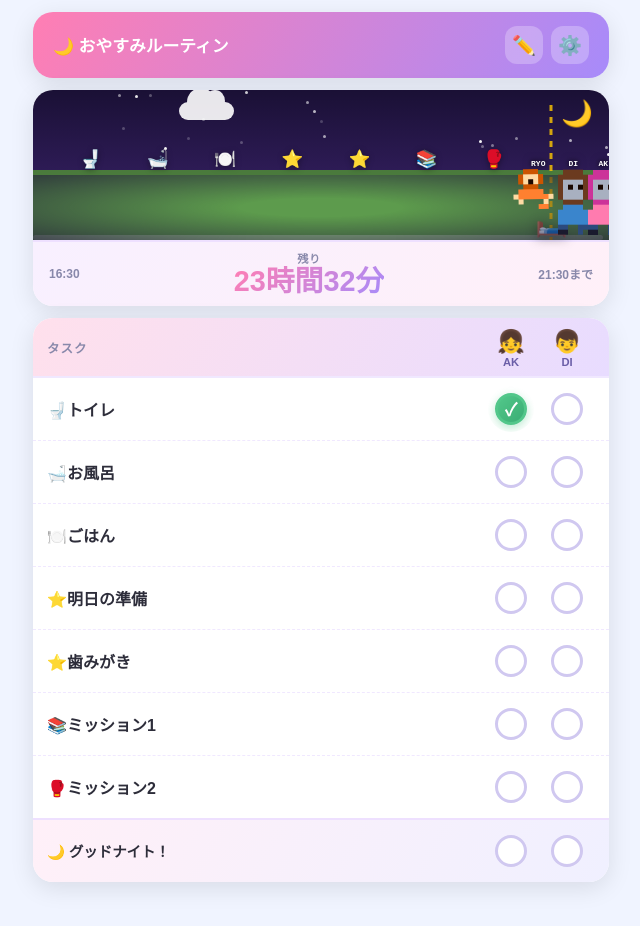
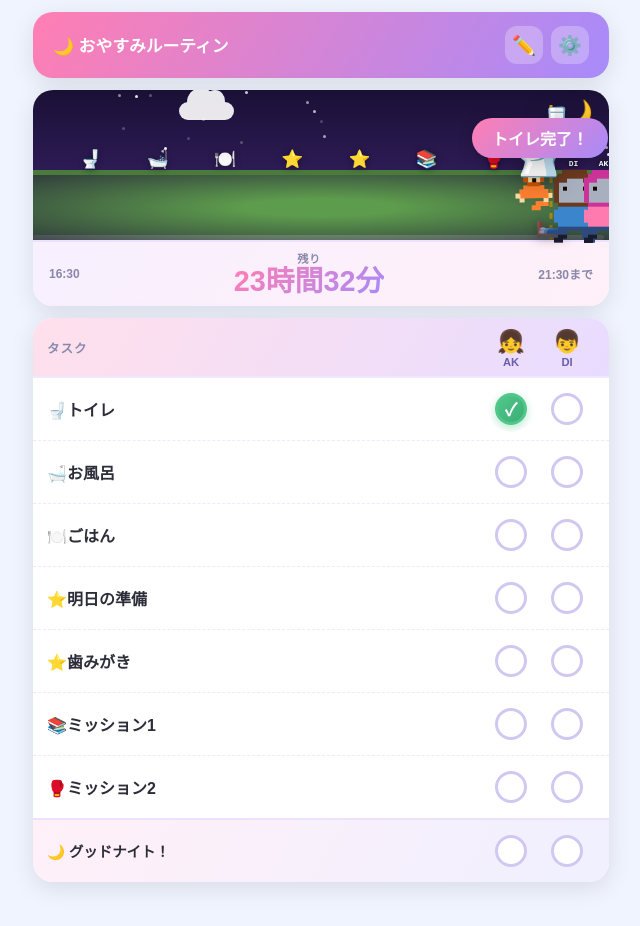
Before and after one commit to weldworks2017-art/kids-timer, a plain HTML site: page index.html in a window 1280 px wide. Both pictures are taken after a click on the element 830 px from the left and 408 px from the top of the page. Shown: the whole page, without its empty margins (319-959 px from the left). Drawn offline with Linux system fonts and the light colour scheme.

Commit message:
Fix: dynamic timing, popup position, character resolution, smooth movement
- Settings bedtime change now updates stage start/end/bedmarker immediately
- Event popup appears at character's x position inside stage-scene
- Popup persists until next event (no auto-fade)
- Character sprites upgraded from 8x12 to 12x18 (PX=4)
- Position updates every 5s using seconds precision for smooth movement

Co-Authored-By: Claude Sonnet 4.6 <noreply@anthropic.com>

```diff
--- a/index.html
+++ b/index.html
@@ -36,11 +36,12 @@
           <!-- task markers injected by JS -->
           <!-- characters injected by JS -->
         </div>
-      </div>
-    </div>
+      </div><!-- /stage-ground -->
+      <div class="event-layer" id="event-layer"></div>
+    </div><!-- /stage-scene -->
     <!-- Time bar -->
     <div class="stage-timebar">
-      <div class="timebar-start">16:30</div>
+      <div class="timebar-start" id="timebar-start">--:--</div>
       <div class="timebar-center">
         <div class="timebar-label">残り</div>
         <div class="timebar-value" id="time-remaining-value">--:--</div>
@@ -87,9 +88,6 @@
 
 </div><!-- .app -->
 
-<!-- Event layer for animations -->
-<div class="event-layer" id="event-layer"></div>
-
 <!-- Confetti -->
 <canvas id="confetti-canvas"></canvas>
 
--- a/script.js
+++ b/script.js
@@ -5,7 +5,7 @@
    Renders characters as CSS box-shadow pixel grids.
    Each "pixel" is a colored shadow offset from a 1px div.
 ============================================================ */
-const PX = 5; // CSS pixels per "dot"
+const PX = 4; // CSS pixels per "dot"
 
 // Convert 2D color-array grid to box-shadow CSS string
 // 0 or null = transparent
@@ -71,73 +71,96 @@ const PAL_RYO = {
    Grid is 10 cols × 8 rows for RYO (crawling)
 ============================================================ */
 
-// Shared head rows for AK/DI (rows 0-6)
+// Shared head rows for AK/DI — 12 cols × 9 rows
 const HEAD = [
-  [0,0,1,1,1,1,0,0],
-  [0,1,1,1,1,1,1,0],
-  [0,1,2,2,2,2,1,0],
-  [0,1,2,3,2,3,1,0],
-  [0,1,2,2,2,2,1,0],
-  [0,1,2,4,2,4,1,0],
-  [0,0,1,1,1,1,0,0],
+  [0,0,0,1,1,1,1,1,1,0,0,0],
+  [0,0,1,1,1,1,1,1,1,1,0,0],
+  [0,1,1,1,2,2,2,2,1,1,1,0],
+  [0,1,2,2,2,2,2,2,2,2,1,0],
+  [0,1,2,3,2,2,2,2,3,2,1,0],
+  [0,1,2,2,2,2,2,2,2,2,1,0],
+  [0,1,2,4,2,2,2,2,4,2,1,0],
+  [0,1,2,2,4,2,2,4,2,2,1,0],
+  [0,0,1,1,1,1,1,1,1,1,0,0],
 ];
 const HEAD_TIRED = [
-  [0,0,1,1,1,1,0,0],
-  [0,1,1,1,1,1,1,0],
-  [0,1,'G','G','G','G',1,0],
-  [0,1,'G',3,'G',3,1,0],
-  [0,1,'G','G','G','G',1,0],
-  [0,1,'G','G','G','G',1,0],
-  [0,0,1,1,1,1,0,0],
+  [0,0,0,1,1,1,1,1,1,0,0,0],
+  [0,0,1,1,1,1,1,1,1,1,0,0],
+  [0,1,1,1,'G','G','G','G',1,1,1,0],
+  [0,1,'G','G','G','G','G','G','G','G',1,0],
+  [0,1,'G',3,'G','G','G','G',3,'G',1,0],
+  [0,1,'G','G','G','G','G','G','G','G',1,0],
+  [0,1,'G','G','G','G','G','G','G','G',1,0],
+  [0,1,'G','G','G','G','G','G','G','G',1,0],
+  [0,0,1,1,1,1,1,1,1,1,0,0],
 ];
 
-// Body rows for normal shirt (rows 7-10)
+// Body rows — 12 cols × 5 rows
 const BODY = (shirt) => [
-  [0,0,shirt,shirt,shirt,shirt,0,0],
-  [0,shirt,shirt,shirt,shirt,shirt,shirt,0],
-  [0,shirt,shirt,shirt,shirt,shirt,shirt,0],
-  [0,shirt,shirt,shirt,shirt,shirt,shirt,0],
+  [0,0,shirt,shirt,shirt,shirt,shirt,shirt,shirt,shirt,0,0],
+  [0,shirt,shirt,shirt,shirt,shirt,shirt,shirt,shirt,shirt,shirt,0],
+  [0,shirt,shirt,shirt,shirt,shirt,shirt,shirt,shirt,shirt,shirt,0],
+  [0,shirt,shirt,shirt,shirt,shirt,shirt,shirt,shirt,shirt,shirt,0],
+  [0,0,shirt,shirt,shirt,shirt,shirt,shirt,shirt,shirt,0,0],
 ];
 
-// Belly body (after dinner - bulge row added)
+// Belly body — wide middle row
 const BODY_BELLY = (shirt) => [
-  [0,0,shirt,shirt,shirt,shirt,0,0],
-  [0,shirt,shirt,shirt,shirt,shirt,shirt,0],
-  [shirt,shirt,shirt,shirt,shirt,shirt,shirt,shirt],  // wide belly
-  [0,shirt,shirt,shirt,shirt,shirt,shirt,0],
+  [0,0,shirt,shirt,shirt,shirt,shirt,shirt,shirt,shirt,0,0],
+  [0,shirt,shirt,shirt,shirt,shirt,shirt,shirt,shirt,shirt,shirt,0],
+  [shirt,shirt,shirt,shirt,shirt,shirt,shirt,shirt,shirt,shirt,shirt,shirt],
+  [0,shirt,shirt,shirt,shirt,shirt,shirt,shirt,shirt,shirt,shirt,0],
+  [0,0,shirt,shirt,shirt,shirt,shirt,shirt,shirt,shirt,0,0],
 ];
 
 // Pajama body
 const BODY_PAJAMA = [
-  [0,0,8,8,8,8,0,0],
-  [0,8,8,8,8,8,8,0],
-  [0,8,8,9,9,8,8,0],
-  [0,8,8,8,8,8,8,0],
+  [0,0,8,8,8,8,8,8,8,8,0,0],
+  [0,8,8,8,8,8,8,8,8,8,8,0],
+  [0,8,8,8,9,9,9,9,8,8,8,0],
+  [0,8,8,8,8,8,8,8,8,8,8,0],
+  [0,0,8,8,8,8,8,8,8,8,0,0],
 ];
 
 // Pajama + belly
 const BODY_PAJAMA_BELLY = [
-  [0,0,8,8,8,8,0,0],
-  [0,8,8,8,8,8,8,0],
-  [8,8,8,9,9,8,8,8],
-  [0,8,8,8,8,8,8,0],
+  [0,0,8,8,8,8,8,8,8,8,0,0],
+  [0,8,8,8,8,8,8,8,8,8,8,0],
+  [8,8,8,8,9,9,9,9,8,8,8,8],
+  [0,8,8,8,8,8,8,8,8,8,8,0],
+  [0,0,8,8,8,8,8,8,8,8,0,0],
 ];
 
-// Pants row (row 11, shared)
-const PANTS = [[0,6,6,0,0,6,6,0]];
+// Pants — 12 cols × 2 rows
+const PANTS = [
+  [0,0,6,6,6,6,6,6,6,6,0,0],
+  [0,6,6,6,0,0,0,0,6,6,6,0],
+];
 
-// Leg frames
-const LEGS_W1 = [[7,7,0,0,0,6,6,0]]; // left foot forward
-const LEGS_W2 = [[6,6,0,0,0,7,7,0]]; // right foot forward
-const LEGS_TIRED_W1 = [[0,7,7,0,0,6,0,0]]; // shuffling
-const LEGS_TIRED_W2 = [[0,6,0,0,0,7,7,0]];
+// Leg frames — 12 cols × 2 rows each
+const LEGS_W1 = [
+  [0,7,7,7,0,0,0,0,0,6,6,0],
+  [7,7,7,0,0,0,0,0,6,6,6,0],
+];
+const LEGS_W2 = [
+  [0,6,6,0,0,0,0,0,0,7,7,0],
+  [0,6,6,6,0,0,0,0,7,7,7,0],
+];
+const LEGS_TIRED_W1 = [
+  [0,0,7,7,0,0,0,0,6,6,0,0],
+  [0,7,7,0,0,0,0,0,0,6,6,0],
+];
+const LEGS_TIRED_W2 = [
+  [0,0,6,6,0,0,0,0,7,7,0,0],
+  [0,6,6,0,0,0,0,0,0,7,7,0],
+];
 
-// Sleeping pose (lying down, 12 wide × 4 tall)
+// Sleeping pose (lying down, 16 wide × 4 tall)
 const SLEEPING_GRID = [
-  [0,0,1,1,1,1,0,0,0,0,0,0],
-  [0,1,2,2,2,2,1,0,0,0,0,0],
-  [0,1,2,3,2,2,1,5,5,5,5,0],  // head + body horizontal
-  [0,0,1,1,1,1,0,6,6,6,7,7],  // chin + legs + shoes
+  [0,0,0,1,1,1,1,1,0,0,0,0,0,0,0,0],
+  [0,0,1,2,2,2,2,2,1,0,0,0,0,0,0,0],
+  [0,0,1,2,3,2,2,2,1,5,5,5,5,5,5,0],
+  [0,0,0,1,1,1,1,1,0,6,6,6,6,7,7,7],
 ];
 
 // Assemble a full grid from parts
@@ -169,34 +192,40 @@ function getCharGrid(state, frame) {
   }
 }
 
-/* RYO crawling frames (10 cols × 8 rows) */
+/* RYO crawling frames (12 cols × 10 rows) */
 const RYO_CRAWL1 = [
-  [0,0,1,1,1,0,0,0,0,0],
-  [0,1,2,2,2,1,0,0,0,0],
-  [0,1,2,3,2,1,0,0,0,0],
-  [0,0,1,1,1,0,0,0,0,0],
-  [0,5,5,5,5,5,0,0,0,0], // body
-  [2,5,5,5,5,5,5,2,0,0], // arms out + end of body
-  [0,2,0,0,0,0,2,0,0,0], // hands/knees
-  [0,0,0,0,0,5,5,0,0,0], // back feet
+  [0,0,0,1,1,1,0,0,0,0,0,0],
+  [0,0,1,2,2,2,1,0,0,0,0,0],
+  [0,0,1,2,3,2,1,0,0,0,0,0],
+  [0,0,0,1,1,1,0,0,0,0,0,0],
+  [0,0,5,5,5,5,5,0,0,0,0,0],
+  [0,5,5,5,5,5,5,5,0,0,0,0],
+  [2,5,5,5,5,5,5,5,2,0,0,0],
+  [0,2,0,0,0,0,0,2,0,0,0,0],
+  [0,0,0,0,0,5,5,5,0,0,0,0],
+  [0,0,0,0,5,5,0,0,0,0,0,0],
 ];
 const RYO_CRAWL2 = [
-  [0,0,1,1,1,0,0,0,0,0],
-  [0,1,2,2,2,1,0,0,0,0],
-  [0,1,2,3,2,1,0,0,0,0],
-  [0,0,1,1,1,0,0,0,0,0],
-  [0,5,5,5,5,5,0,0,0,0],
-  [0,2,5,5,5,5,2,0,0,0], // arms slightly different
-  [2,0,0,0,0,0,0,2,0,0],
-  [0,5,5,0,0,0,0,0,0,0],
+  [0,0,0,1,1,1,0,0,0,0,0,0],
+  [0,0,1,2,2,2,1,0,0,0,0,0],
+  [0,0,1,2,3,2,1,0,0,0,0,0],
+  [0,0,0,1,1,1,0,0,0,0,0,0],
+  [0,0,5,5,5,5,5,0,0,0,0,0],
+  [0,5,5,5,5,5,5,5,0,0,0,0],
+  [0,2,5,5,5,5,5,5,2,0,0,0],
+  [2,0,0,0,0,0,0,0,2,0,0,0],
+  [0,5,5,5,0,0,0,0,0,0,0,0],
+  [0,0,0,5,5,0,0,0,0,0,0,0],
 ];
 
 /* ============================================================
    STATE & PERSISTENCE
 ============================================================ */
-const STAGE_START_MINS = 16 * 60 + 30; // 16:30
-const STAGE_END_MINS   = 21 * 60 + 30; // 21:30
-const BEDTIME_MINS     = 21 * 60;       // 21:00 = tired starts
+function getStageConfig() {
+  const [th, tm] = targetTimeStr.split(':').map(Number);
+  const bedMins = th * 60 + tm;
+  return { startMins: bedMins - 270, endMins: bedMins + 30, bedMins };
+}
 
 const TASK_TYPES = {
   bath:    { emoji: '🛁', label: 'お風呂' },
@@ -346,12 +375,14 @@ function redrawSprites() {
 ============================================================ */
 function nowMins() {
   const n = new Date();
-  return n.getHours() * 60 + n.getMinutes();
+  // 秒単位の小数を含めることで滑らかに進む
+  return n.getHours() * 60 + n.getMinutes() + n.getSeconds() / 60;
 }
 
 function timeProgress() {
-  const total = STAGE_END_MINS - STAGE_START_MINS; // 300
-  const elapsed = Math.max(0, Math.min(total, nowMins() - STAGE_START_MINS));
+  const { startMins, endMins } = getStageConfig();
+  const total = endMins - startMins;
+  const elapsed = Math.max(0, Math.min(total, nowMins() - startMins));
   return elapsed / total;
 }
 
@@ -384,22 +415,34 @@ function updatePositions() {
 }
 
 function updateTimebar() {
+  const { startMins, endMins } = getStageConfig();
+  // Update start label
+  const startEl = document.getElementById('timebar-start');
+  if (startEl) {
+    const sh = Math.floor(startMins / 60), sm = startMins % 60;
+    startEl.textContent = `${sh}:${sm.toString().padStart(2, '0')}`;
+  }
+  // Update end label
+  const endEl = document.getElementById('timebar-end');
+  if (endEl) {
+    const eh = Math.floor(endMins / 60), em = endMins % 60;
+    endEl.textContent = `${eh}:${em.toString().padStart(2, '0')}まで`;
+  }
+  // Remaining time countdown
   const now = new Date();
   const [th, tm] = targetTimeStr.split(':').map(Number);
   const target = new Date();
   target.setHours(th, tm, 0, 0);
   if (target < now) target.setDate(target.getDate() + 1);
-
   const diffMins = Math.max(0, Math.floor((target - now) / 60000));
   const valEl = document.getElementById('time-remaining-value');
   if (!valEl) return;
-
   if (diffMins <= 0) {
     valEl.textContent = '0:00';
   } else {
     const h = Math.floor(diffMins / 60);
     const m = diffMins % 60;
-    valEl.textContent = h > 0 ? `${h}時間${m.toString().padStart(2,'0')}分` : `${m}分`;
+    valEl.textContent = h > 0 ? `${h}時間${m.toString().padStart(2, '0')}分` : `${m}分`;
   }
 }
 
@@ -431,7 +474,7 @@ function updateTiredState() {
   const mins = nowMins();
   const overlay = document.getElementById('tired-overlay');
   if (!overlay) return;
-  if (mins >= BEDTIME_MINS) {
+  if (mins >= getStageConfig().bedMins) {
     overlay.classList.add('active');
     playerState[0].tired = !playerState[0].sleeping;
     playerState[1].tired = !playerState[1].sleeping;
@@ -451,8 +494,9 @@ function buildStage() {
   pline.id = 'progress-line';
   track.appendChild(pline);
 
-  // Bed marker at 21:00 (= 270/300 = 90% of 5h range)
-  const bedPct = ((BEDTIME_MINS - STAGE_START_MINS) / (STAGE_END_MINS - STAGE_START_MINS)) * 100;
+  // Bed marker position based on dynamic config
+  const { startMins, endMins, bedMins } = getStageConfig();
+  const bedPct = ((bedMins - startMins) / (endMins - startMins)) * 100;
   const bedMarker = document.createElement('div');
   bedMarker.className = 'bed-marker';
   bedMarker.style.left = bedPct + '%';
@@ -508,27 +552,27 @@ function buildStage() {
 ============================================================ */
 const TASK_EVENTS = {
   bath: async (player) => {
-    showEventPopup('🛁', 'お風呂はいった！');
+    showEventPopup('🛁', 'お風呂はいった！', player);
     await delay(600);
     showCoins();
     await delay(1500);
     playerState[player].bath = true;
     redrawSprites();
-    showEventPopup('🧴', 'パジャマに着替えた！');
+    showEventPopup('🧴', 'パジャマに着替えた！', player);
     await delay(1200);
   },
   dinner: async (player) => {
-    showEventPopup('🍽️', 'むしゃむしゃ〜！');
+    showEventPopup('🍽️', 'むしゃむしゃ〜！', player);
     await delay(600);
     showCoins();
     await delay(1500);
     playerState[player].belly = true;
     redrawSprites();
-    showEventPopup('🤰', 'おなかぱんぱん！');
+    showEventPopup('🤰', 'おなかぱんぱん！', player);
     await delay(1200);
   },
   toilet: async (player) => {
-    showEventPopup('🚽', 'トイレ完了！');
+    showEventPopup('🚽', 'トイレ完了！', player);
     await delay(600);
     showCoins();
     await delay(1500);
@@ -536,28 +580,28 @@ const TASK_EVENTS = {
     redrawSprites();
     await delay(800);
   },
-  study: async (_player) => {
-    showEventPopup('📚', 'べんきょうした！');
+  study: async (player) => {
+    showEventPopup('📚', 'べんきょうした！', player);
     await delay(600);
     showCoins();
     await delay(1200);
   },
-  exercise: async (_player) => {
-    showEventPopup('🥊', 'うりゃー！');
+  exercise: async (player) => {
+    showEventPopup('🥊', 'うりゃー！', player);
     await delay(400);
-    showEventPopup('💪', 'きたえた！');
+    showEventPopup('💪', 'きたえた！', player);
     await delay(600);
     showCoins();
     await delay(1000);
   },
-  cleanup: async (_player) => {
-    showEventPopup('🧹', 'きれいにした！');
+  cleanup: async (player) => {
+    showEventPopup('🧹', 'きれいにした！', player);
     await delay(600);
     showCoins();
     await delay(1200);
   },
-  other: async (_player) => {
-    showEventPopup('⭐', 'やったね！');
+  other: async (player) => {
+    showEventPopup('⭐', 'やったね！', player);
     await delay(500);
     showCoins();
     await delay(1000);
@@ -565,13 +609,13 @@ const TASK_EVENTS = {
 };
 
 const GOODNIGHT_EVENT = async (player) => {
-  showEventPopup('🛏️', 'おやすみ〜！');
+  showEventPopup('🛏️', 'おやすみ〜！', player);
   await delay(600);
   playerState[player].sleeping = true;
   playerState[player].tired = false;
   redrawSprites();
   await delay(1000);
-  const early = nowMins() < BEDTIME_MINS;
+  const early = nowMins() < getStageConfig().bedMins;
   if (early) showEventMsg('⭐ はやね！えらい！');
   await delay(1500);
 };
@@ -585,24 +629,31 @@ function delay(ms) {
   return new Promise(r => setTimeout(r, ms));
 }
 
-function showEventPopup(emoji, msg) {
+function getCharXPct(player) {
+  const track = document.getElementById('track');
+  if (!track) return 50;
+  const id = player === 0 ? 'char-ak' : 'char-di';
+  const el = document.getElementById(id);
+  if (!el) return 50;
+  const pct = (parseFloat(el.style.left) || 0) / track.offsetWidth * 100;
+  return Math.min(88, Math.max(12, pct));
+}
+
+function showEventPopup(emoji, msg, player) {
   const layer = document.getElementById('event-layer');
   layer.innerHTML = '';
+  const xPct = (player !== undefined) ? getCharXPct(player) : 50;
   const popup = document.createElement('div');
   popup.className = 'event-popup';
+  popup.style.setProperty('--popup-x', xPct + '%');
   popup.textContent = emoji;
   const msgEl = document.createElement('div');
   msgEl.className = 'event-msg';
+  msgEl.style.setProperty('--popup-x', xPct + '%');
   msgEl.textContent = msg;
   layer.appendChild(popup);
   layer.appendChild(msgEl);
-  setTimeout(() => {
-    popup.style.transition = 'opacity 0.5s';
-    popup.style.opacity = '0';
-    msgEl.style.transition = 'opacity 0.5s';
-    msgEl.style.opacity = '0';
-    setTimeout(() => layer.innerHTML = '', 600);
-  }, 1800);
+  // No fade-out timer — popup stays until next one replaces it
 }
 
 function showEventMsg(msg) {
@@ -787,6 +838,8 @@ document.getElementById('save-settings').addEventListener('click', () => {
   localStorage.setItem('name1', name1);
   localStorage.setItem('name2', name2);
   updateNameDisplay();
+  buildStage();
+  updatePositions();
   document.getElementById('settings-modal').classList.add('hidden');
 });
 
@@ -952,7 +1005,7 @@ function restorePlayerStates() {
   [0, 1].forEach(p => {
     if (gnChecks[p]) playerState[p].sleeping = true;
   });
-  if (nowMins() >= BEDTIME_MINS) {
+  if (nowMins() >= getStageConfig().bedMins) {
     playerState.forEach(s => { if (!s.sleeping) s.tired = true; });
   }
 }
@@ -979,8 +1032,8 @@ requestAnimationFrame(() => {
   });
 });
 
-// Position update loop (every minute)
-setInterval(updatePositions, 60000);
+// Position update loop (every 5 seconds for smooth movement)
+setInterval(updatePositions, 5000);
 
 // Sprite walk animation loop
 requestAnimationFrame(tick);
--- a/style.css
+++ b/style.css
@@ -300,7 +300,7 @@ header h1 { font-size: 1.05rem; font-weight: 900; white-space: nowrap; }
 
 /* ======================== EVENT LAYER ======================== */
 .event-layer {
-  position: fixed; inset: 0;
+  position: absolute; inset: 0;
   pointer-events: none; z-index: 100;
   overflow: hidden;
 }
@@ -308,7 +308,7 @@ header h1 { font-size: 1.05rem; font-weight: 900; white-space: nowrap; }
 .event-popup {
   position: absolute;
   bottom: 40%;
-  left: 50%;
+  left: var(--popup-x, 50%);
   transform: translateX(-50%);
   font-size: 4rem;
   animation: pop-in 0.5s cubic-bezier(0.34, 1.56, 0.64, 1) forwards;
@@ -322,7 +322,7 @@ header h1 { font-size: 1.05rem; font-weight: 900; white-space: nowrap; }
 .event-msg {
   position: absolute;
   bottom: 55%;
-  left: 50%;
+  left: var(--popup-x, 50%);
   transform: translateX(-50%);
   background: linear-gradient(135deg, #FF7EB3, #A78BFA);
   color: #FFF;
```
